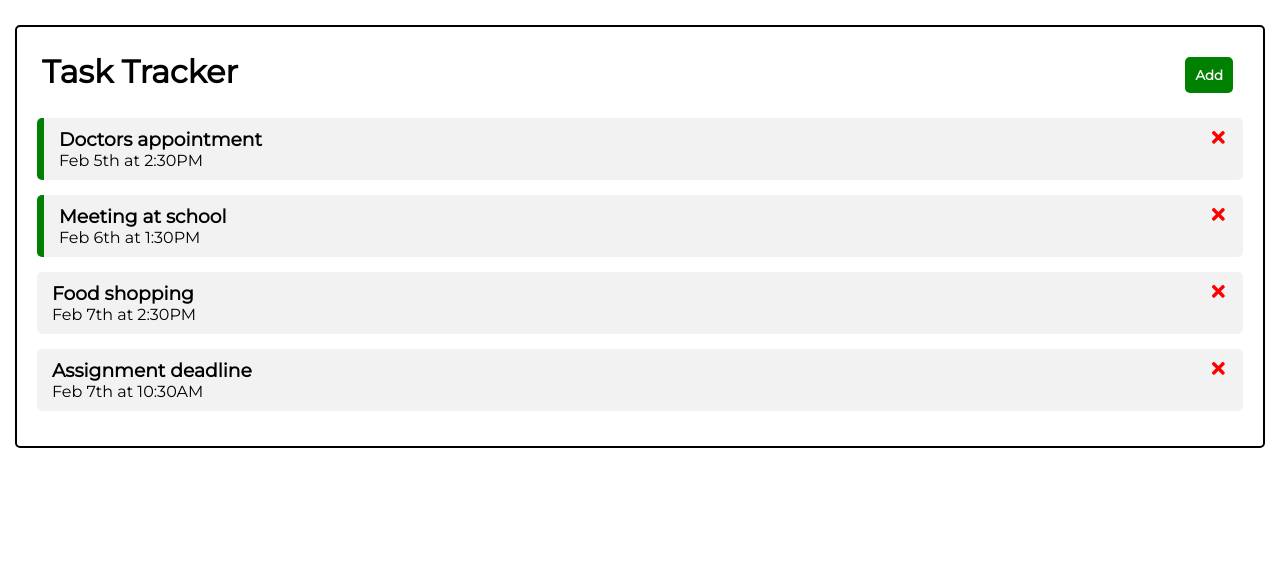
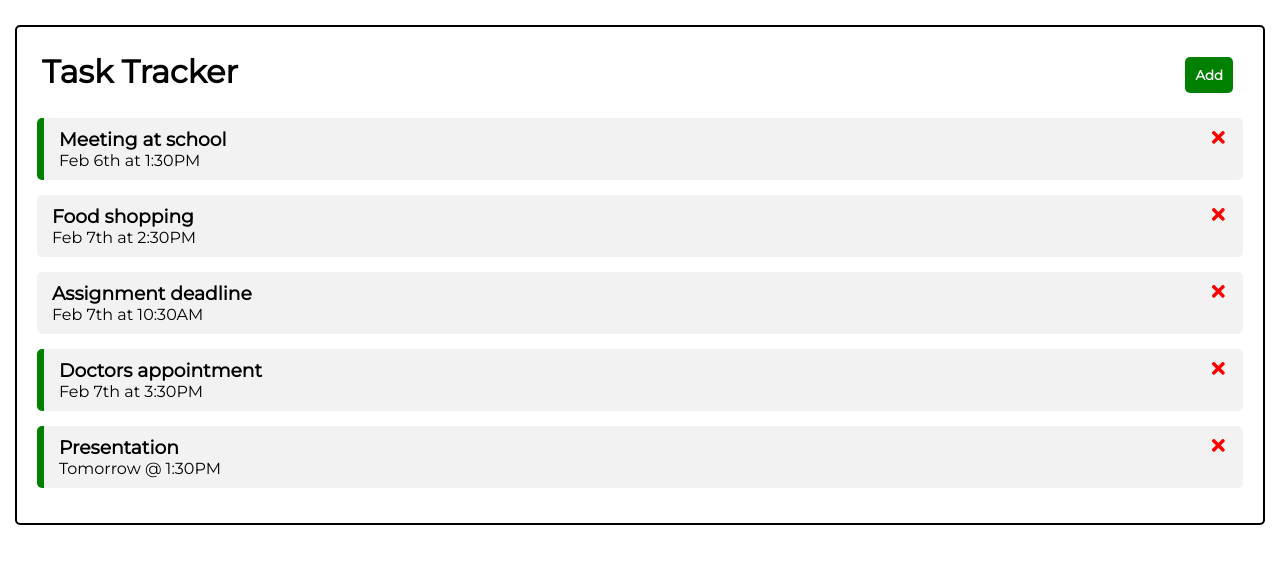
Before and after one commit to AdityaHoode/react-task_tracker, a React (Create React App) app: page / in a window 1280 px wide. Shown: the top 564 px of the page. Built offline with nearby package versions, Linux system fonts and the light colour scheme; data requests are answered from the project's data file.

Commit message:
add json-server

```diff
--- /dev/null
+++ b/db.json
@@ -0,0 +1,34 @@
+{
+  "tasks": [
+    {
+      "id": 2,
+      "text": "Meeting at school",
+      "day": "Feb 6th at 1:30PM",
+      "reminder": true
+    },
+    {
+      "id": 3,
+      "text": "Food shopping",
+      "day": "Feb 7th at 2:30PM",
+      "reminder": false
+    },
+    {
+      "id": 4,
+      "text": "Assignment deadline",
+      "day": "Feb 7th at 10:30AM",
+      "reminder": false
+    },
+    {
+      "id": 6986,
+      "text": "Doctors appointment",
+      "day": "Feb 7th at 3:30PM",
+      "reminder": true
+    },
+    {
+      "id": 112,
+      "text": "Presentation",
+      "day": "Tomorrow @ 1:30PM",
+      "reminder": true
+    }
+  ]
+}
--- a/src/App.js
+++ b/src/App.js
@@ -1,4 +1,4 @@
-import { useState } from "react";
+import { useState, useEffect } from "react";
 import AddTask from "./components/AddTask";
 
 import Header from "./components/Header";
@@ -6,41 +6,45 @@ import Tasks from "./components/Tasks";
 
 function App() {
   const [showAddTask, setShowAddTask] = useState(false);
-  const [tasks, setTasks] = useState([
-    {
-      id: 1,
-      text: "Doctors appointment",
-      day: "Feb 5th at 2:30PM",
-      reminder: true,
-    },
-    {
-      id: 2,
-      text: "Meeting at school",
-      day: "Feb 6th at 1:30PM",
-      reminder: true,
-    },
-    {
-      id: 3,
-      text: "Food shopping",
-      day: "Feb 7th at 2:30PM",
-      reminder: false,
-    },
-    {
-      id: 4,
-      text: "Assignment deadline",
-      day: "Feb 7th at 10:30AM",
-      reminder: false,
-    },
-  ]);
+  const [tasks, setTasks] = useState([]);
 
-  const addTask = (task) => {
-    const id = Math.floor(Math.random() * 10000) + 1;
-    const newTask = { id, ...task };
-    setTasks([...tasks, newTask]);
+  useEffect(() => {
+    const getTasks = async () => {
+      const tasksFromServer = await fetchTasks();
+      setTasks(tasksFromServer);
+    };
+
+    getTasks();
+  }, []);
+
+  const fetchTasks = async () => {
+    const res = await fetch("http://localhost:5000/tasks");
+    const data = await res.json();
+    return data;
   };
 
-  const deleteTask = (id) => {
-    setTasks(tasks.filter((task) => task.id != id));
+  const addTask = async (task) => {
+    // const id = Math.floor(Math.random() * 10000) + 1;
+    // const newTask = { id, ...task };
+
+    const res = await fetch("http://localhost:5000/tasks", {
+      method: "POST",
+      headers: {
+        "Content-type": "application/json",
+      },
+      body: JSON.stringify(task),
+    });
+
+    const data = await res.json();
+
+    setTasks([...tasks, data]);
+  };
+
+  const deleteTask = async (id) => {
+    await fetch(`http://localhost:5000/tasks/${id}`, {
+      method: "DELETE",
+    });
+    setTasks(tasks.filter((task) => task.id !== id));
   };
 
   const toggleReminder = (id) => {
```
